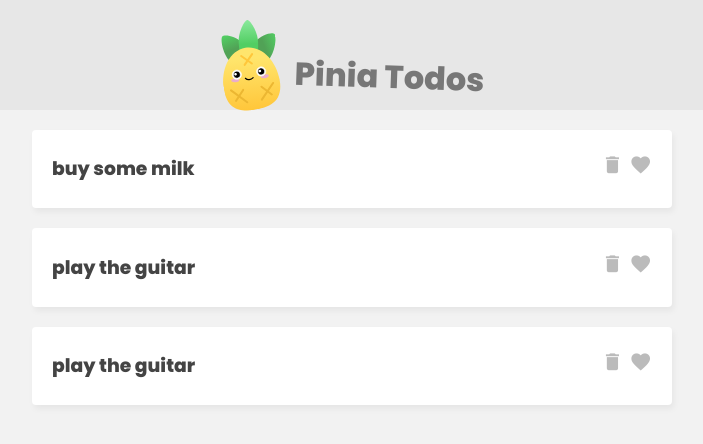
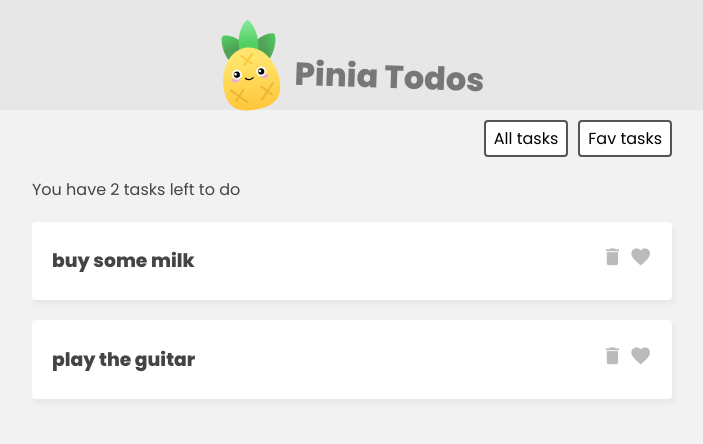
Before and after one commit to DorianBadel/vue-projects, a Vue app in the folder todo-list-app/: page / in a window 1280 px wide. Shown: the top 444 px of the page, without its empty margins (288-991 px from the left). Built offline with nearby package versions, Linux system fonts and the light colour scheme.

Commit message:
Getters that count

```diff
--- a/todo-list-app/src/App.vue
+++ b/todo-list-app/src/App.vue
@@ -7,13 +7,21 @@
       <h1>{{taskStore.name}}</h1>
     </header>
 
-    <div class="task-list">
+    <nav class="filter">
+      <button @click="filter = 'all'">All tasks</button>
+      <button @click="filter = 'favs'">Fav tasks</button>
+
+    </nav>
+
+    <div class="task-list" v-if="filter === 'all'">
+      <p>You have {{taskStore.totalCount}} tasks left to do</p>
       <div v-for="task in taskStore.tasks">
         <TaskDetails :task="task"/>
       </div>
     </div>
 
-    <div class="task-list">
+    <div class="task-list" v-if="filter === 'favs'">
+      <p>You have {{taskStore.favCount}} favourite tasks</p>
       <div v-for="task in taskStore.favs">
         <TaskDetails :task="task"/>
       </div>
@@ -23,6 +31,7 @@
 </template>
 
 <script>
+import { ref } from 'vue'
 import TaskDetails from './components/TaskDetails.vue'
 import { useTaskStore } from './stores/TaskStore'
   export default {
@@ -30,8 +39,9 @@ import { useTaskStore } from './stores/TaskStore'
 
     setup(){
       const taskStore = useTaskStore()
+      const filter = ref('all');
 
-      return {taskStore}
+      return {taskStore, filter}
     }
 
   }
--- a/todo-list-app/src/assets/main.css
+++ b/todo-list-app/src/assets/main.css
@@ -59,3 +59,64 @@ header h1 {
   cursor: pointer;
   color: #bbb;
 }
+.task i.active {
+  color: #ff005d;
+}
+
+/* filter nav */
+.filter {
+  width: 640px;
+  margin: 10px auto;
+  text-align: right;
+}
+.filter button {
+  display: inline-block;
+  margin-left: 10px;
+  background: #fff;
+  border: 2px solid #555;
+  border-radius: 4px;
+  padding: 4px 8px;
+  cursor: pointer;
+  font-size: 0.8em;
+  font-size: 1em;
+}
+
+/* new task form */
+.new-task-form {
+  background: #e7e7e7;
+  padding: 20px 0;
+}
+form {
+  max-width: 400px;
+  margin: 0 auto;
+  display: grid;
+  grid-template-columns: 3fr 1fr;
+  gap: 10px;
+}
+form button {
+  background: #ffd859;
+  border: 0;
+  padding: 10px;
+  font-family: "Poppins";
+  border-radius: 6px;
+  cursor: pointer;
+  font-size: 1em;
+}
+form input {
+  border: 0;
+  padding: 10px;
+  border-radius: 6px;
+  color: #555;
+  font-size: 1em;
+}
+
+/* loading state */
+.loading {
+  max-width: 640px;
+  border: 1px solid #ffd859;
+  background: #ffe9a0;
+  color: #3a3a3a;
+  padding: 5px 0;
+  text-align: center;
+  margin: 30px auto;
+}
--- a/todo-list-app/src/stores/TaskStore.js
+++ b/todo-list-app/src/stores/TaskStore.js
@@ -12,5 +12,13 @@ export const useTaskStore = defineStore("taskStore", {
     favs() {
       return this.tasks.filter((t) => t.isFav);
     },
+    favCount() {
+      return this.tasks.reduce((p, c) => {
+        return c.isFav ? p + 1 : p;
+      }, 0);
+    },
+    totalCount: (state) => {
+      return state.tasks.length;
+    },
   },
 });
```
Also changed, not shown: todo-list-app/jsconfig.json (added, +19 -0 lines), todo-list-app/public/index.html (added, +17 -0 lines), todo-list-app/src/components/HelloWorld.vue (added, +56 -0 lines), todo-list-app/.browserslistrc (added), todo-list-app/src/assets/logo.png (added).
